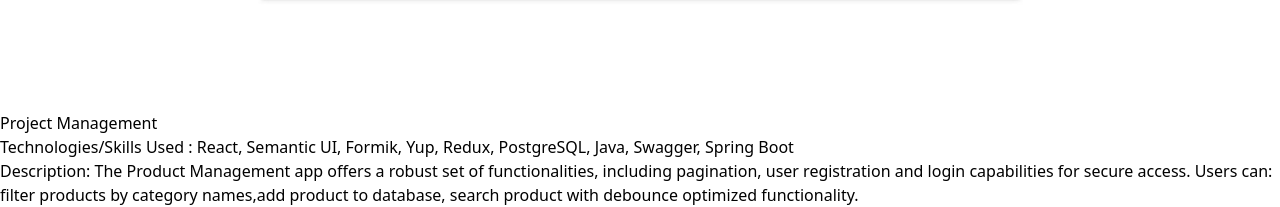
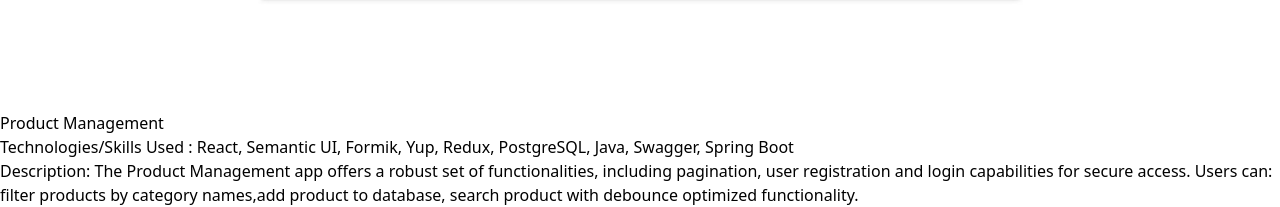
Before and after one commit to MetinVn/ReactJS-TailwindCSS-Portfolio, a React (Vite) app: page / in a window 1280 px wide. Shown: the part 1363-1570 px from the top of the page. Built offline with nearby package versions, Linux system fonts and the light colour scheme.

Commit message:
minor fix

```diff
--- a/src/components/Projects.jsx
+++ b/src/components/Projects.jsx
@@ -11,7 +11,7 @@
 const Projects = () => {
   const projects = [
     {
-      title: "Project Management",
+      title: "Product Management",
       description:
         "The Product Management app offers a robust set of functionalities, including pagination, user registration and login capabilities for secure access. Users can: filter products by category names,add product to database, search product with debounce optimized functionality.",
       img: Product,
```
